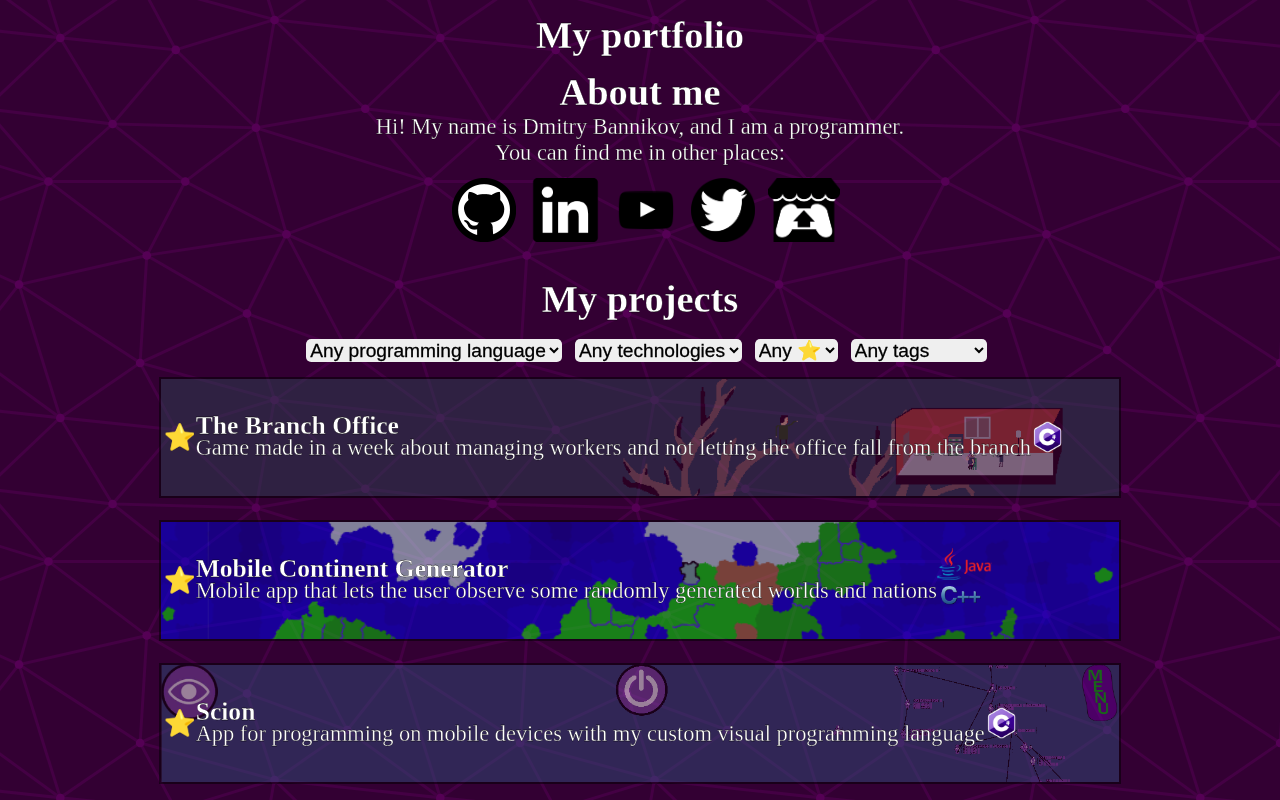
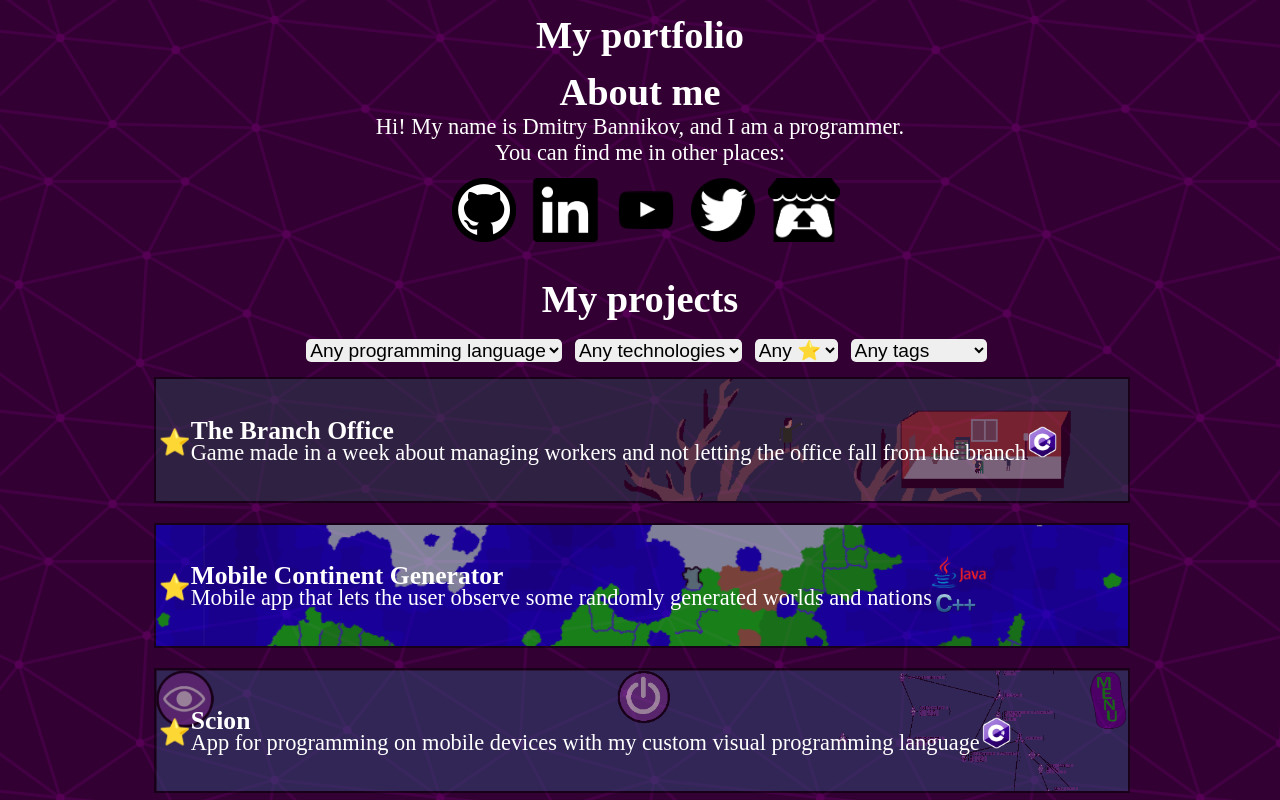
Before and after one commit to Dirakon/Dirakon.github.io, a React (Create React App) app: page / in a window 1280 px wide. Shown: the top 800 px of the page. Built offline with nearby package versions, Linux system fonts and the light colour scheme; a web font is replaced by a local one.

Commit message:
more design improvments

```diff
--- a/src/components/ProjectList.jsx
+++ b/src/components/ProjectList.jsx
@@ -4,7 +4,7 @@ import CriterionSearch from "./CriterionSearch";
 import './../styles/ProjectList.css'
 import extractCriteriaToFormattedFeaturesFromProjects from '../scripts/CriteriaExtraction'
 
-import {loadProjectData, loadProjectVideo,loadProjectLogo} from '../scripts/FileLoader'
+import { loadProjectData, loadProjectVideo, loadProjectLogo } from '../scripts/FileLoader'
 
 const ProjectList = function (props) {
     let projects = loadProjectData()
@@ -14,7 +14,6 @@ const ProjectList = function (props) {
         criteriaToFormattedFeatures = extractCriteriaToFormattedFeaturesFromProjects(projects);
         newCriteriaToChosenFeatures = initializeEmptyCriteriaToChosenFeature(criteriaToFormattedFeatures)
     }
-    console.log(projects)
     let [criteriaToChosenFeature, setCriteriaToChosenFeatures] = useState(() => newCriteriaToChosenFeatures);
     return < div className="projectList">
         <h2 className="header">{props.title}</h2>
@@ -26,12 +25,13 @@ const ProjectList = function (props) {
             .map((project, index) => <SingularProject
                 title={project.title}
                 description={project.description}
+                shortDescriptionTextColor = {project.shortDescriptionTextColor}
                 criteriaToFeatures={project.criteriaToFeatures}
                 image={loadProjectLogo(project.abreveation)}
                 video={loadProjectVideo(project.abreveation)}
                 key={index}>
                 {<p dangerouslySetInnerHTML={{ __html: project.content }}></p>}
-                </SingularProject>
+            </SingularProject>
             )}
         <br />
     </div>
@@ -49,8 +49,11 @@ function initializeEmptyCriteriaToChosenFeature(extractedCriteria) {
 }
 
 function fitsTheCriteria(projectCriteriaToFeatures, criteriaToChosenFeature) {
-    for (const [criterion, projectFeatures] in projectCriteriaToFeatures.entries) {
-        let chosenFeature = getUnformatedFeature(criteriaToChosenFeature[criterion])
+    let projectCriteria = Object.keys(projectCriteriaToFeatures)
+    for (const index in projectCriteria) {
+        let projectCriterion = projectCriteria[index]
+        let projectFeatures = projectCriteriaToFeatures[projectCriterion]
+        let chosenFeature = getUnformatedFeature(criteriaToChosenFeature[projectCriterion])
         let isAnyFeatureChosen = (chosenFeature !== "");
         if (isAnyFeatureChosen && !projectFeatures.includes(chosenFeature))
             return false;
--- a/src/components/ShortProjectInfo.jsx
+++ b/src/components/ShortProjectInfo.jsx
@@ -2,13 +2,14 @@ import React, { useState } from "react";
 import './../styles/ShortProjectInfo.css'
 import ProgrammingLanguagesBox from "./ProgrammingLanguagesBox";
 const ShortProjectInfo = function (props) {
+    let textColor = props.textColor === undefined ? "white" : props.textColor;
     return < div className="shortProjectInfoWrapper" onClick={projectBriefClicked()}>
         <img className="projectImage" src={props.image} />
         <a className="star">{props.hasStar ? "⭐" : " "}</a>
         <div className="shortProjectInfo">
-            <strong className="projectTitle">{props.title}</strong>
+            <strong className="projectTitle" style = {{color:textColor}}>{props.title}</strong>
             <br />
-            <a className="projectDescription">{props.description}</a>
+            <a className="projectDescription" style = {{color:textColor}}>{props.description}</a>
         </div>
         <ProgrammingLanguagesBox programmingLanguages={props.programmingLanguages} />
     </div>
--- a/src/components/SingularProject.jsx
+++ b/src/components/SingularProject.jsx
@@ -5,7 +5,7 @@ import ShortProjectInfo from "./ShortProjectInfo";
 const SingularProject = function (props) {
     const { proccessedDeafultFeatures, hasStar, programmingLanguages } = proccessCriteria(props.criteriaToFeatures);
     let obj = <div className="fullProject collapsed">
-        <ShortProjectInfo hasStar={hasStar} programmingLanguages={programmingLanguages} title={props.title} description={props.description} image={props.image} />
+        <ShortProjectInfo textColor ={props.shortDescriptionTextColor} hasStar={hasStar} programmingLanguages={programmingLanguages} title={props.title} description={props.description} image={props.image} />
         <LongProjectInfo video={props.video}>{proccessedDeafultFeatures}<br />{props.children}</LongProjectInfo>
     </div>
 
--- a/src/static_data/project_list.json
+++ b/src/static_data/project_list.json
@@ -57,7 +57,7 @@
         "⭐"
       ]
     },
-    "content": "This android app implements a visual programming language that supports such concepts as objects, images/sprites, 3D-space, click/hold events, android notifications, camera movement/zoom, dynamically typed variables, lists, if statements, complex math, function calls, and much more. <br /><br />In the video above you can see the implementation of Tic-Tac-Toe.<br /><br />All of the code has been done by me.<br /><br />You can check out <a href=\"https://github.com/Dirakon/Skion\">the source code</a> and the <a href=\" https://youtu.be/IfCc4-T-fxI \">video of the proccess of making a project in Scion</a>."
+    "content": "This android app implements a visual programming language that supports such concepts as objects, images/sprites, 3D-space, click/hold events, android notifications, camera movement/zoom, dynamically typed variables, lists, if statements, complex math, function calls, and much more. <br /><br />In the video above you can see the implementation of Tic-Tac-Toe.<br /><br />All of the code has been done by me. Icon design has been done by the other person in my team.<br /><br />You can check out <a href=\"https://github.com/Dirakon/Skion\">the source code</a> and the <a href=\" https://youtu.be/IfCc4-T-fxI \">video of the proccess of making a project in Scion</a>."
   },
   {
     "title": "Dialog Editor",
@@ -136,7 +136,7 @@
         "jam"
       ]
     },
-    "content": "A game made for a game jam in 2 days. It has slasher and platformer controls, attacks, enemy AI that tracks the player with the A* algorithm,choices that affect the final boss battle, and the final boss itself. <br /><br />I have coded the game. The character sprite, the lore, and the voice acting were made by other people in my team. <br /><br />You can check out <a href=\"https://github.com/Dirakon/2d-Sideview-Platformer-Slash-Slasher\">the source code</a> and see <a href=\"https://youtu.be/jQkTkQ4bVQY\">the playthrough of the game</a>."
+    "content": "A game made for a game jam in 2 days. It has slasher and platformer controls, attacks, enemy AI that tracks the player with the A* algorithm, choices that affect the final boss battle, and the final boss itself. <br /><br />I have coded the game. The character sprite, the lore, and the voice acting were made by other people in my team. <br /><br />You can check out <a href=\"https://github.com/Dirakon/2d-Sideview-Platformer-Slash-Slasher\">the source code</a> and see <a href=\"https://youtu.be/jQkTkQ4bVQY\">the playthrough of the game</a>."
   },
   {
     "title": "This website",
--- a/src/styles/App.css
+++ b/src/styles/App.css
@@ -1,9 +1,9 @@
 * {
   margin: 0;
   padding: 0;
-  box-sizing: border-box;
+/*  box-sizing: border-box;
   -webkit-text-stroke-width: calc(var(--scaleFactor)*0.02vw);
-  -webkit-text-stroke-color: black;
+  -webkit-text-stroke-color: black;*/
 }
 
 :root {
--- a/src/styles/LongProjectInfo.css
+++ b/src/styles/LongProjectInfo.css
@@ -14,7 +14,7 @@
   border-bottom:-width 2vw;
   border: calc(var(--scaleFactor)*0.5vw) solid black;
   background-color: rgb(71, 61, 61);
-  background-color: rgba(255, 255, 255, 0.4);
+  background-color: rgba(0, 0, 0, 0.4);
   border-top-width: 0;
 }
 
```
Also changed, not shown: src/images/project_logos/de.png, src/images/project_logos/de_old.png (added).
